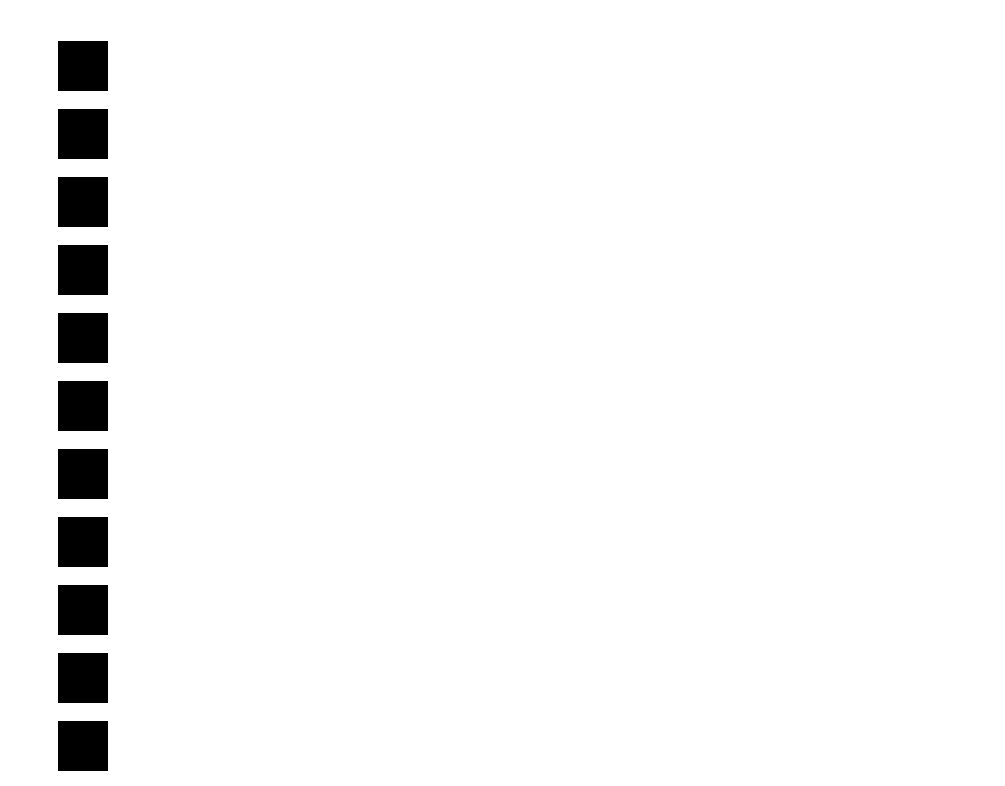
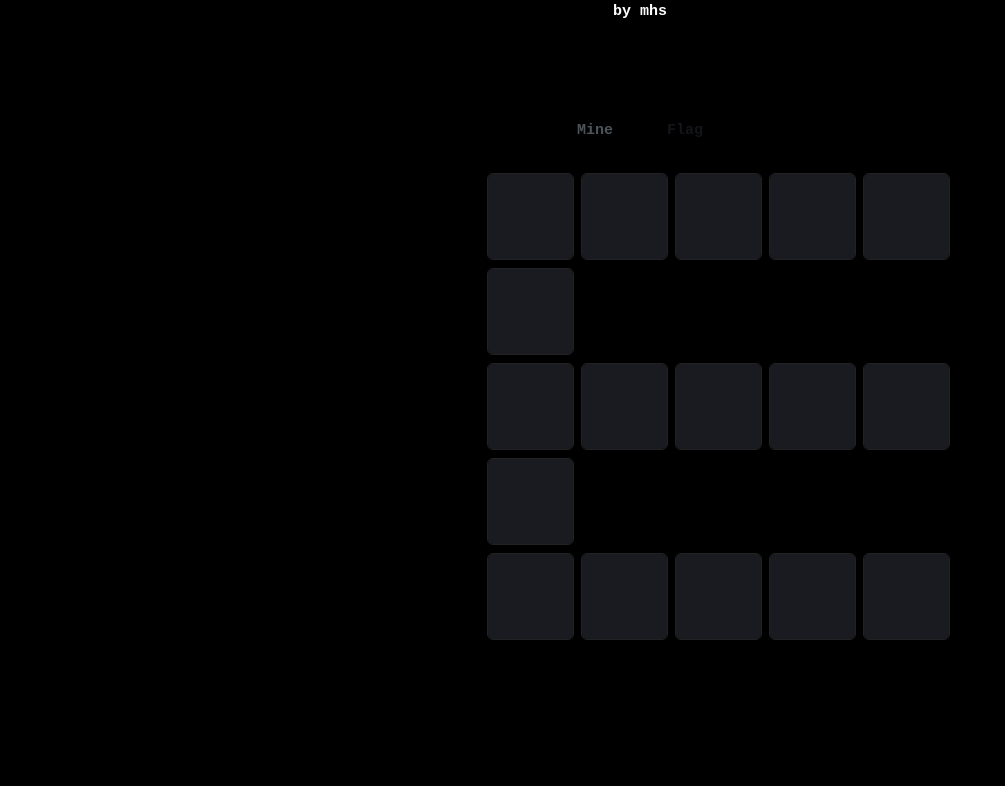
Before and after one commit to mch-sg/minesweeper, a plain HTML site: page index.html in a window 1280 px wide. Shown: the part 125-911 px from the top of the page, without its empty margins (0-1005 px from the left). After the commit the page ends 800 px from the top, so only its background shows below. Drawn offline with Linux system fonts and the light colour scheme.

Commit message:
board-style
I did some styling to the board and to the CSS to make it more pleasing to the eye with some text and 'Mine' and 'Flag' options. The board is not complete, as it is currently showing the form 'E' instead of a full board, so I will have to change that. I am not happy with the margins and positions of the board as of currently, so I need to fix that as well.

```diff
--- a/style.css
+++ b/style.css
@@ -1,42 +1,73 @@
 
 body {
     color: white;
+    background-color: #000000;
+} h1 {
+    text-align: center;
+    font-family: monospace,'Inter', sans-serif;
+    font-size: 25px;
+    margin-top: 80px;
+} a {
+    font-family:monospace;
+    font-size: 15px;
+    text-decoration: none;
+    text-align: center;
+    color: white;
+    font-weight: bold;
+}
+.nav.active, .nav:hover { color: #4d5459;   }      .nav:hover { color:#4d5459;   }
+.ac { text-align: center; margin-bottom: 100px;     }   .ab { text-align: center;   }
+
+.nav {
+    font-family:monospace;
+    font-size: 15px;
+    margin: 25px;
+    text-decoration: none;
+    color: #14151a;
+    font-weight: bold;
 }
 
 
 .container {
-    display: block;
+    display: inline-block;
     position: relative;
-    margin-bottom: 5px;
-    margin-left: 50px;
-    margin-top: 50px;
+    margin-bottom: 60px;
+    margin-right: 90px;
+    margin-top: 35px;
+    font-size: 0%;
     cursor: pointer;
-} .container input:checked ~ .checkmark:after {
-    display: block;
 } .container input:checked ~ .checkmark {
-    background-color:crimson;
-}
-
-
-.container input {
+    background-color: #4d5459;
+    pointer-events: none;
+} .container input {
     position: absolute;
     opacity: 0;
     cursor: pointer;
-    height: 0;
-    width: 0;
+    font-display: none;
 }
 
+.board {
+    display: inline-block;
+    align-items: center;
+    position: absolute;
+    margin-left: 37.5%;
+}
 
 
 .checkmark {
     position: absolute;
-    top: 0;
-    left: 0;
-    height: 50px;
-    width: 50px;
-    background-color: black;
-} .checkmark:after {
-    content: "";
-    position: absolute;
-    display: none;
+    height: 85px;
+    width: 85px;
+    margin-bottom: 5%;
+    background-color: #1a1b21;
+    outline-style: solid;
+    outline-color: #222;
+    outline-width: 0.5px;
+    border-radius: 5px;
 }
+
+
+.mine input:checked ~ .checkmark {
+    background-color: crimson;
+    pointer-events: none;
+}
```
